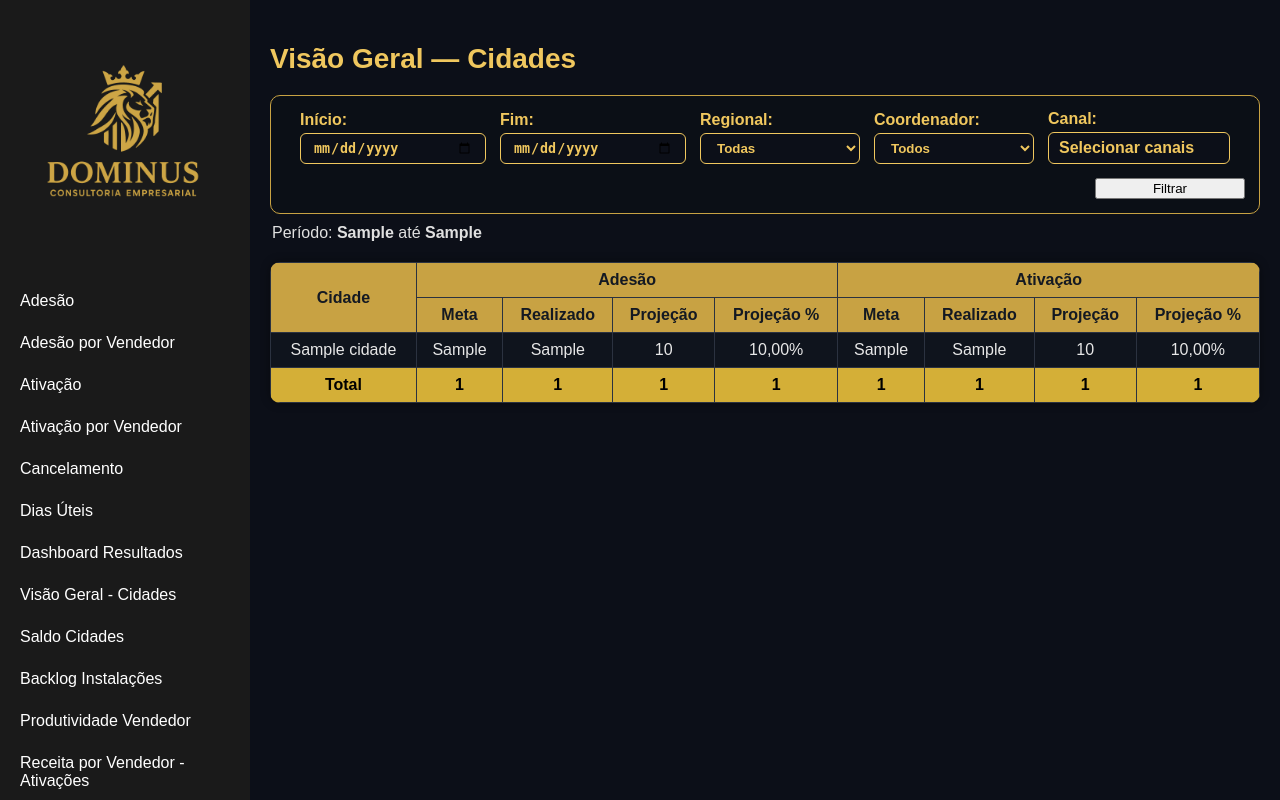
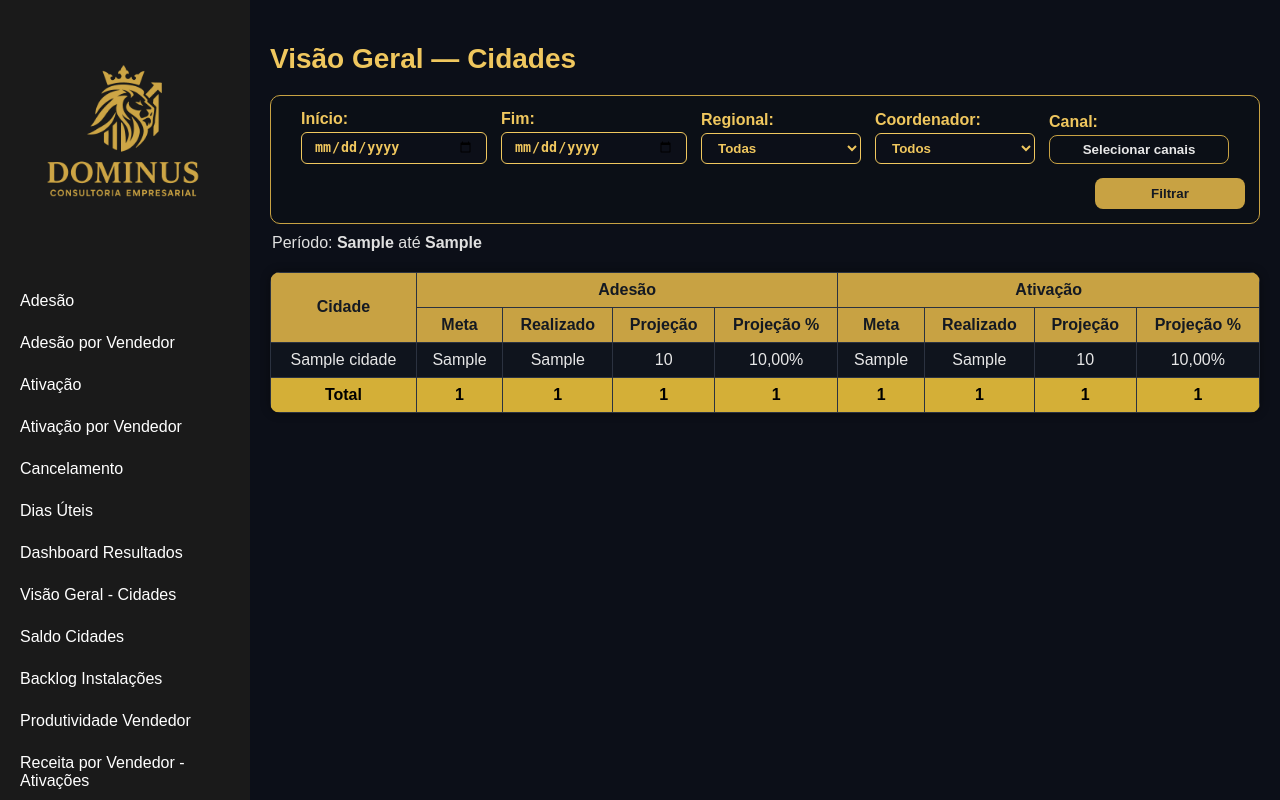
Before and after one commit to ajcds38/V2-crm-dominus, a Django app: template templates/visao_geral_cidades/index.html in a window 1280 px wide. Run offline with Django 5.2, Linux system fonts and the light colour scheme; the template is opened without the code that fills it: most values are stand-ins (such as "Sample title", 1, 10 or a date in 2020); some libraries are stand-ins or nearby versions.

Commit message:
criado aba visão geral cidades

```diff
--- a/templates/visao_geral_cidades/index.html
+++ b/templates/visao_geral_cidades/index.html
@@ -38,24 +38,23 @@
       </select>
     </div>
 
-    <!-- Dropdown de canais com checkboxes (igual comportamento das outras telas) -->
-    <div class="form-campo" style="position:relative;">
+    <!-- Dropdown de Canais com checkboxes (mesmo comportamento das outras telas) -->
+    <div class="form-campo dropdown-canais" style="position:relative;">
       <label>Canal:</label>
-      <details style="display:inline-block;">
-        <summary class="filtro-visual" style="display:inline-block; padding:6px 10px; cursor:pointer; list-style:none;">Selecionar canais</summary>
-        <div style="position:absolute; z-index:30; background:#141922; border:1px solid #2b3240; padding:10px; border-radius:8px; margin-top:6px; max-height:260px; overflow:auto; min-width:220px;">
+      <button type="button" class="filtro-visual btn-canais">Selecionar canais</button>
+      <div class="menu-canais">
         {% for c in canais %}
-            <label style="display:flex; gap:8px; align-items:center; margin-bottom:6px; color:#e7e7e7;">
+          <label class="item-canal">
             <input type="checkbox" name="canal" value="{{ c }}" {% if canais_selecionadas and c in canais_selecionadas %}checked{% endif %}>
             <span>{{ c }}</span>
           </label>
         {% endfor %}
       </div>
-      </details>
     </div>
 
     <div class="form-campo" style="margin-left:auto;">
-      <button type="submit" class="btn-aplicar">Filtrar</button>
+      <!-- Botão Filtrar padrão dourado -->
+      <input type="submit" class="btn-aplicar" value="Filtrar">
     </div>
   </div>
 </form>
@@ -63,7 +62,28 @@
 <p style="margin:10px 0 6px 2px;">Período: <strong>{{ data_inicio }}</strong> até <strong>{{ data_fim }}</strong></p>
 
 <style>
-  /* Tabela no tema escuro + cabeçalho dourado (padrão das outras telas) */
+  /* Botão Filtrar (garantia visual caso o CSS global não carregue) */
+  .btn-aplicar{
+    background:#c8a243; color:#141922; border:none; padding:8px 16px;
+    border-radius:8px; cursor:pointer; font-weight:700;
+  }
+  .btn-aplicar:hover{ filter:brightness(1.05); }
+
+  /* Dropdown de Canais */
+  .btn-canais{
+    display:inline-block; padding:6px 10px; min-width:180px;
+    background:#0b0f16; color:#e7e7e7;
+    border:1px solid #c8a243; border-radius:8px; cursor:pointer;
+  }
+  .dropdown-canais .menu-canais{
+    display:none; position:absolute; top:38px; left:0; z-index:40;
+    background:#141922; border:1px solid #2b3240; border-radius:8px;
+    padding:10px; max-height:260px; overflow:auto; min-width:220px;
+  }
+  .dropdown-canais.open .menu-canais{ display:block; }
+  .item-canal{ display:flex; gap:8px; align-items:center; margin-bottom:6px; color:#e7e7e7; }
+
+  /* Tabela no tema escuro + cabeçalho dourado */
   .tbl { width:100%; border-collapse:collapse; background:#0f141d; border-radius:10px; overflow:hidden; }
   .tbl th, .tbl td { border:1px solid #2b3240; padding:8px 10px; text-align:center; color:#e7e7e7; }
   .tbl th { background:#c8a243; color:#141922; font-weight:700; }
@@ -132,4 +152,15 @@
   </div>
 {% endif %}
 
+<!-- JS para abrir/fechar o dropdown de canais -->
+<script>
+  (function(){
+    const dd = document.querySelector('.dropdown-canais');
+    if (!dd) return;
+    const btn = dd.querySelector('.btn-canais');
+    btn.addEventListener('click', function(e){ e.preventDefault(); dd.classList.toggle('open'); });
+    document.addEventListener('click', function(e){ if (!dd.contains(e.target)) dd.classList.remove('open'); });
+  })();
+</script>
+
 {% endblock %}
```
Lines whose indentation alone changed are shown as unchanged.
